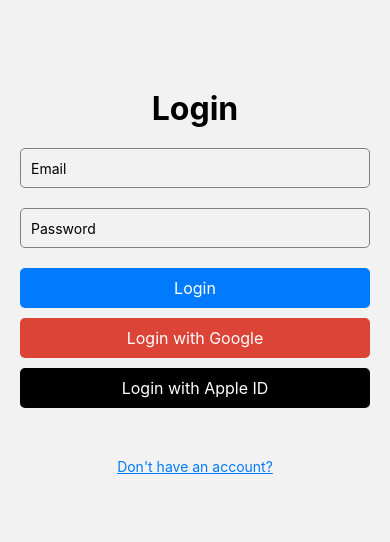
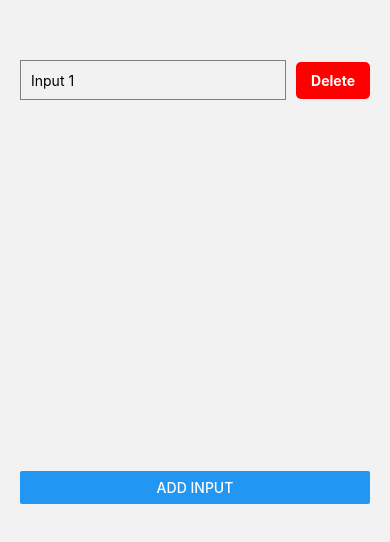
Before and after one commit to MirceaGodiac/MediSync, a React Native app: screen /Consult in a window 390 px wide. Shown: the part 140-682 px from the top of the page. Built offline with nearby package versions, Linux system fonts and the light colour scheme.

Commit message:
Added dynamic textinput functionality

```diff
--- a/App.tsx
+++ b/App.tsx
@@ -4,20 +4,19 @@
 import React, { useState, useEffect } from 'react';
 import { NavigationContainer } from '@react-navigation/native';
 import { createStackNavigator } from '@react-navigation/stack';
-import LoginScreen from './assets/Auth Group/AuthPage'; // Adjust the path as needed
-import HomeScreen from './assets/Homescreen/home'; // Create a HomeScreen component
+import AuthScreen from './assets/Auth Group/AuthPage';
+import HomeScreen from './assets/Homescreen/home';
+import ConsultScreen from './assets/Consult/ConsultScreen';
 
 
-
-const App = () => {
+function App () {
   const Stack = createStackNavigator();
-
   return (
     <NavigationContainer>
       <Stack.Navigator screenOptions={{headerShown: false}}>
-        <Stack.Screen name="Login" component={LoginScreen} />
+        <Stack.Screen name="Auth" component={AuthScreen} />
         <Stack.Screen name="Home" component={HomeScreen} />
-
+        <Stack.Screen name="Consult" component={ConsultScreen}/>
       </Stack.Navigator>
     </NavigationContainer>
   );
--- a/assets/Auth Group/RegisterPage.tsx
+++ b/assets/Auth Group/RegisterPage.tsx
@@ -6,7 +6,10 @@
 import db from "@react-native-firebase/database";
 // Register screen component, just the input fields and 3 buttons (as of the ui)
 // Rendered conditionally in AuthPage
-const RegisterScreen = () => {
+
+
+function RegisterScreen () {
+
   const [CNP, setCNP] = useState("6150716016696");
   const [nrTelefon, setNrTelefon] = useState("+40754213564")
   const [name, setName] = useState("Marius");
--- /dev/null
+++ b/assets/Consult/ConsultScreen.tsx
@@ -0,0 +1,85 @@
+import React, { useState } from 'react';
+import { View, TextInput, Button, StyleSheet, ScrollView, TouchableOpacity, Text } from 'react-native';
+
+const App = () => {
+    const [inputs, setInputs] = useState([{ id: Math.random().toString(), value: '' }]);
+
+    const addInputHandler = () => {
+        setInputs([...inputs, { id: Math.random().toString(), value: '' }]);
+    };
+
+    const handleInputChange = (text: string, id: string) => {
+        const newInputs = inputs.map(input => {
+            if (input.id === id) {
+                return { ...input, value: text };
+            }
+            return input;
+        });
+        setInputs(newInputs);
+    };
+
+    const deleteInputHandler = (id: string) => {
+        setInputs(inputs.filter(input => input.id !== id));
+    };
+
+    return (
+        <View style={styles.container}>
+            <View>
+
+                <ScrollView>
+                {inputs.map((input, index) => (
+                    <View key={input.id} style={styles.inputContainer}>
+                        <TextInput
+                            style={styles.input}
+                            onChangeText={text => handleInputChange(text, input.id)}
+                            value={input.value}
+                            placeholder={`Input ${index + 1}`}
+                        />
+                        <TouchableOpacity
+                            style={styles.deleteButton}
+                            onPress={() => deleteInputHandler(input.id)}
+                        >
+                            <Text style={styles.deleteButtonText}>Delete</Text>
+                        </TouchableOpacity>
+                    </View>
+                ))}
+            </ScrollView>
+            </View>
+
+            <Button title="Add Input" onPress={addInputHandler} />
+        </View>
+    );
+};
+
+const styles = StyleSheet.create({
+    container: {
+        flex: 1,
+        padding: 20,
+        justifyContent: 'space-around',
+    },
+    inputContainer: {
+        flexDirection: 'row',
+        alignItems: 'center',
+        marginBottom: 10,
+    },
+    input: {
+        flex: 1,
+        height: 40,
+        borderColor: 'gray',
+        borderWidth: 1,
+        paddingHorizontal: 10,
+    },
+    deleteButton: {
+        marginLeft: 10,
+        backgroundColor: 'red',
+        paddingVertical: 10,
+        paddingHorizontal: 15,
+        borderRadius: 5,
+    },
+    deleteButtonText: {
+        color: 'white',
+        fontWeight: 'bold',
+    },
+});
+
+export default App;
--- a/assets/Homescreen/home.tsx
+++ b/assets/Homescreen/home.tsx
@@ -1,10 +1,18 @@
 import React from 'react';
 import { View, Text, TextInput, Button, StyleSheet, TouchableOpacity, Dimensions } from 'react-native';
+import { useNavigation } from "@react-navigation/native";
+import type { NativeStackNavigationProp } from "@react-navigation/native-stack";
 
 const LoginScreen = () => {
+  const nav = useNavigation<NativeStackNavigationProp<any>>();
+
+
   return (
     <View style={styles.container}>
       <Text style={styles.title}>Home</Text>
+      <TouchableOpacity onPress={() => nav.push("Consult")} style={[styles.button, styles.googleButton]}>
+        <Text style={styles.buttonText}>Exemplu formular</Text>
+      </TouchableOpacity>
     </View>
   );
 };
@@ -21,6 +29,37 @@
     textAlign: 'center',
     marginBottom: 20,
   },
+  linkText: {
+    color: '#007BFF',
+    textAlign: 'center',
+    textDecorationLine: 'underline',
+    marginTop: 10,
+  },
+  input: {
+    height: 40,
+    borderColor: 'gray',
+    borderWidth: 1,
+    borderRadius: 5,
+    marginBottom: 20,
+    paddingHorizontal: 10,
+  },
+  button: {
+    backgroundColor: '#007BFF',
+    paddingVertical: 10,
+    borderRadius: 5,
+    alignItems: 'center',
+    marginBottom: 10,
+  },
+  googleButton: {
+    backgroundColor: '#DB4437',
+  },
+  appleButton: {
+    backgroundColor: '#000000',
+  },
+  buttonText: {
+    color: '#ffffff',
+    fontSize: 16,
+  },
 });
 
 export default LoginScreen;
```
